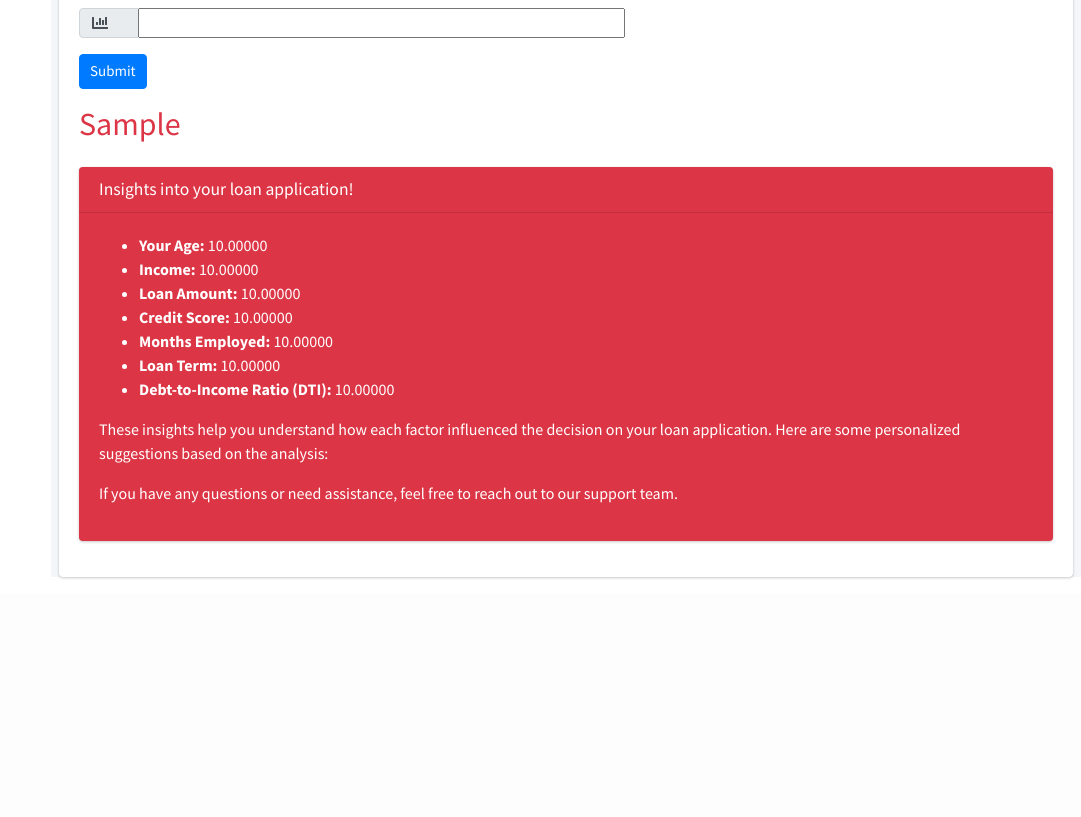
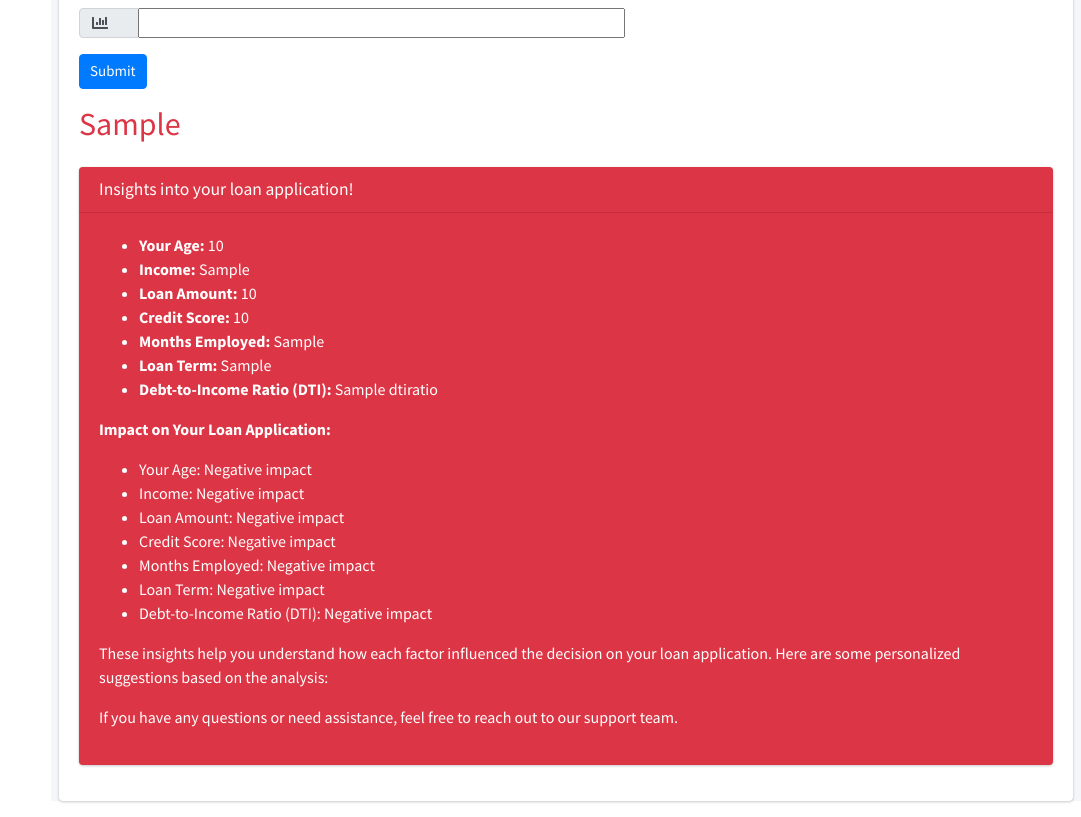
Before and after one commit to Akuien/AILoan, a Django app: template loanProject/templates/user/create-applicant.html in a window 1280 px wide. Shown: the part 957-1774 px from the top of the page, without its empty margins (199-1280 px from the left). Before the commit the page ends 1536 px from the top, so only its background shows below. Run offline with Django 3.2, Linux system fonts and the light colour scheme; the template is opened without the code that fills it: most values are stand-ins (such as "Sample title", 1, 10 or a date in 2020); form fields are guessed from the names that the template uses; some libraries are stand-ins or nearby versions.

Commit message:
make the explainable AI more user friendly

```diff
--- a/loanProject/templates/user/create-applicant.html
+++ b/loanProject/templates/user/create-applicant.html
@@ -378,13 +378,27 @@
   </div>
   <div class="card-body">
     <ul>
-      <li><strong>Your Age:</strong> {{ shap_values.0.0|floatformat:5 }}</li>
-      <li><strong>Income:</strong> {{ shap_values.0.1|floatformat:5 }}</li>
-      <li><strong>Loan Amount:</strong> {{ shap_values.0.2|floatformat:5 }}</li>
-      <li><strong>Credit Score:</strong> {{ shap_values.0.3|floatformat:5 }}</li>
-      <li><strong>Months Employed:</strong> {{ shap_values.0.4|floatformat:5 }}</li>
-      <li><strong>Loan Term:</strong> {{ shap_values.0.5|floatformat:5 }}</li>
-      <li><strong>Debt-to-Income Ratio (DTI):</strong> {{ shap_values.0.6|floatformat:5 }}</li>
+      <li><strong>Your Age:</strong> {{ Age }}</li>
+      <li><strong>Income:</strong> {{ Income_USD }}</li>
+      <li><strong>Loan Amount:</strong> {{ LoanAmount_USD }}</li>
+      <li><strong>Credit Score:</strong> {{ CreditScore }}</li>
+      <li><strong>Months Employed:</strong> {{ MonthsEmployed }}</li>
+      <li><strong>Loan Term:</strong> {{ LoanTerm }}</li>
+      <li><strong>Debt-to-Income Ratio (DTI):</strong> {{ DTIRatio }}</li>
+    </ul>
+
+    <p>
+      <strong>Impact on Your Loan Application:</strong>
+    </p>
+
+    <ul>
+      <li>Your Age: {% if shap_values.0.0 > 0 %}Positive{% else %}Negative{% endif %} impact</li>
+      <li>Income: {% if shap_values.0.1 > 0 %}Positive{% else %}Negative{% endif %} impact</li>
+      <li>Loan Amount: {% if shap_values.0.2 > 0 %}Positive{% else %}Negative{% endif %} impact</li>
+      <li>Credit Score: {% if shap_values.0.3 > 0 %}Positive{% else %}Negative{% endif %} impact</li>
+      <li>Months Employed: {% if shap_values.0.4 > 0 %}Positive{% else %}Negative{% endif %} impact</li>
+      <li>Loan Term: {% if shap_values.0.5 > 0 %}Positive{% else %}Negative{% endif %} impact</li>
+      <li>Debt-to-Income Ratio (DTI): {% if shap_values.0.6 > 0 %}Positive{% else %}Negative{% endif %} impact</li>
     </ul>
     <p>
       These insights help you understand how each factor influenced the decision on your loan application.
```
Also changed, not shown: loanProject/loanApp/views.py (+8 -0 lines).
